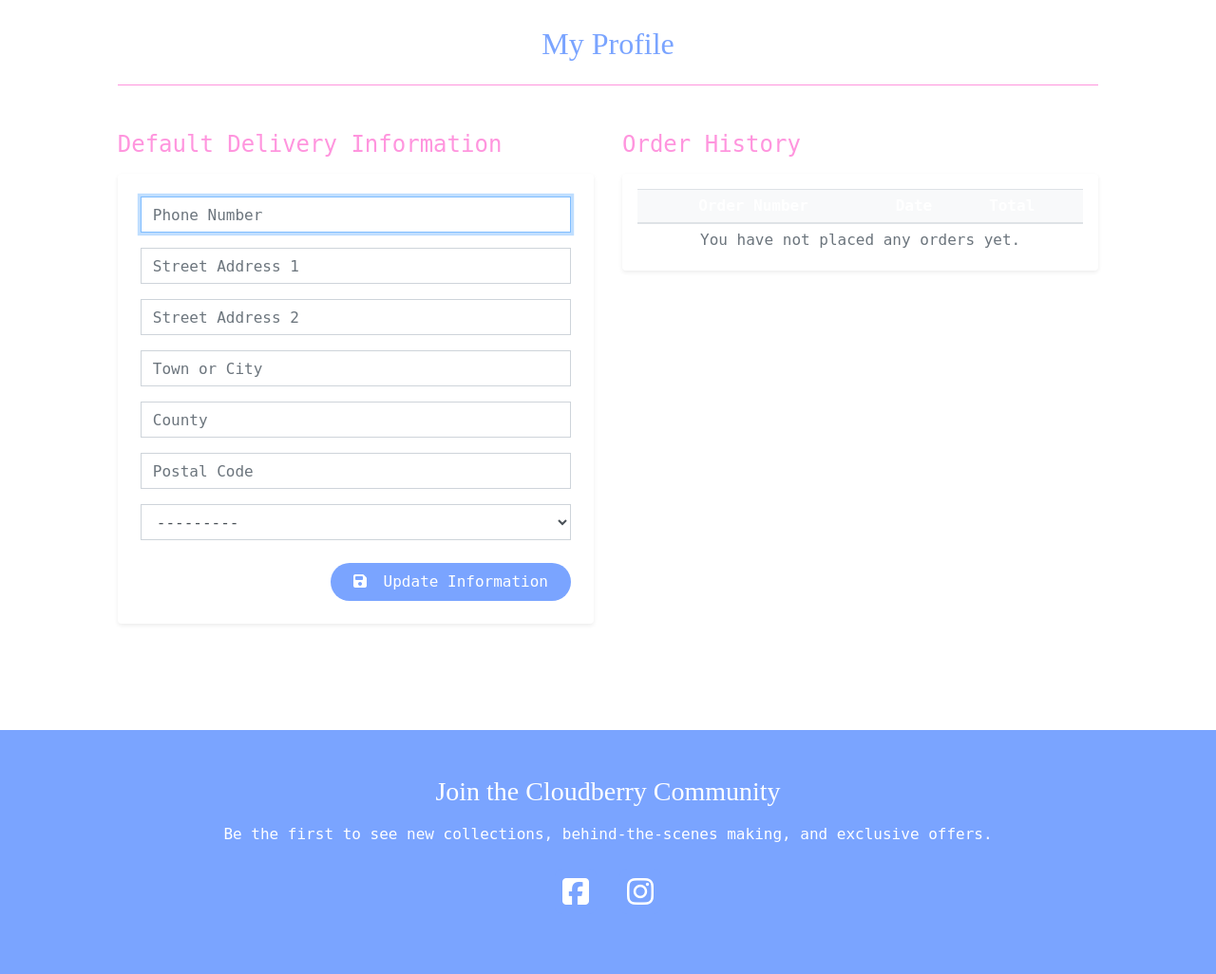
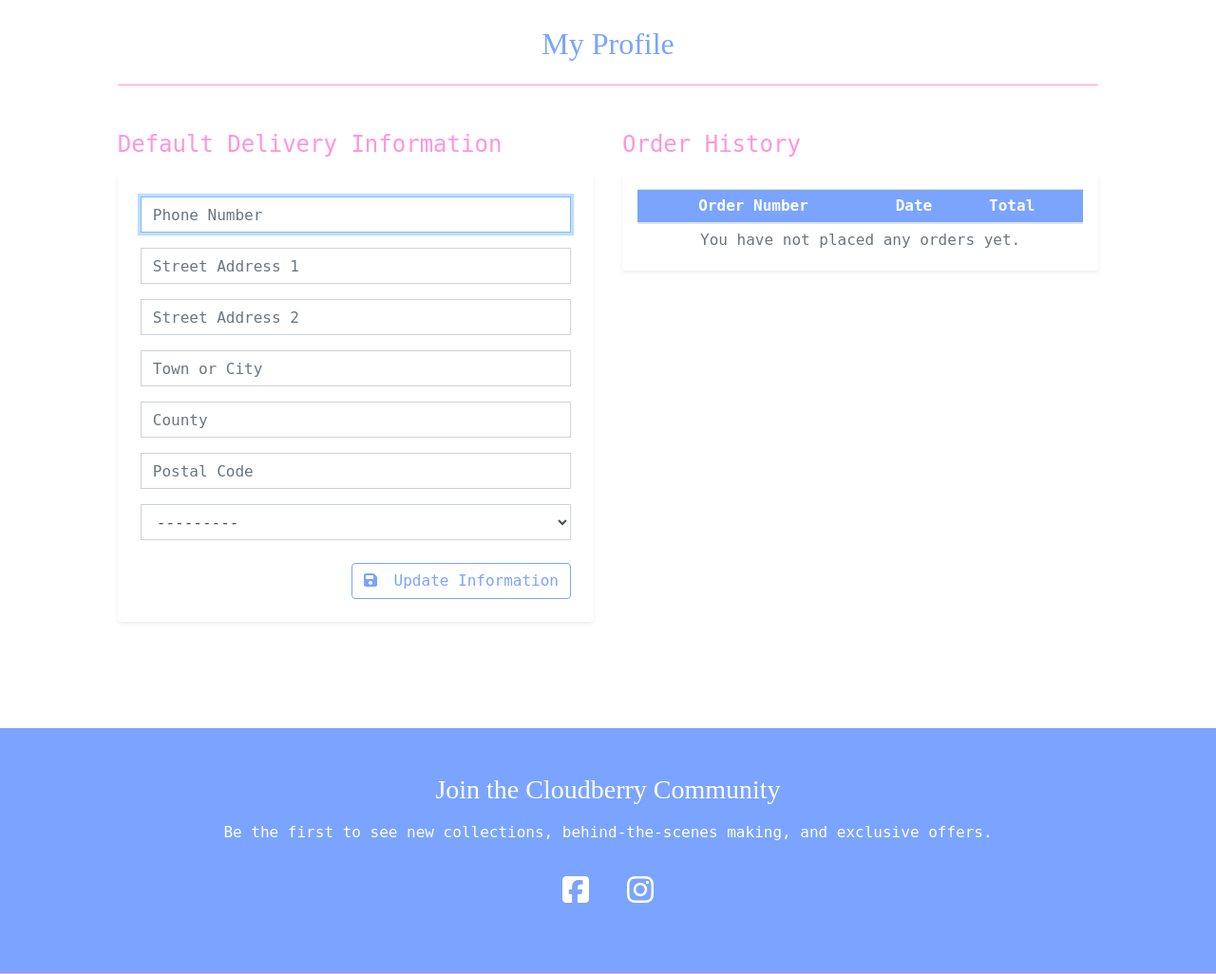
Before and after one commit to naomihunt25/cloudberry_clay, a Django app: page /profile/ in a window 1280 px wide. Shown: the part 237-1263 px from the top of the page at 95% size. Run offline with Django 3.2, Linux system fonts and the light colour scheme; the visitor is signed in with stand-in values (Sample User, id 1); data comes from the database, SQL or seed files in the repository; data that the repository does not hold is empty; parts of the project's set-up code (start-up, migrations or seed data) failed here and were passed over; some libraries are stand-ins or nearby versions.

Commit message:
fix: Fixed order history in profile

```diff
--- a/checkout/views.py
+++ b/checkout/views.py
@@ -51,6 +51,8 @@ def checkout(request):
             pid = request.POST.get('client_secret').split('_secret')[0]
             order.stripe_pid = pid
             order.original_bag = json.dumps(bag)
+            if request.user.is_authenticated:
+                    order.user = request.user
             order.save()
             for item_id, item_data in bag.items():
                 try:
--- a/profiles/templates/profiles/profile.html
+++ b/profiles/templates/profiles/profile.html
@@ -24,9 +24,8 @@
                 {% csrf_token %}
                 {{ form|crispy }}
                 <div class="text-right mt-4">
-                    <button class="btn rounded-pill px-4 py-2 text-white"
-                            style="background-color: var(--accent-blue); border: none;">
-                        <i class="fas fa-save mr-2"></i> Update Information
+                    <button class="btn btn-outline-primary">
+                            <i class="fas fa-save mr-2"></i> Update Information
                     </button>
                 </div>
             </form>
@@ -37,7 +36,7 @@
             <h4 class="text-accent-pink mb-3">Order History</h4>
             <div class="table-responsive shadow-sm rounded bg-white p-3">
                 <table class="table table-sm text-center mb-0">
-                    <thead class="bg-light">
+                    <thead style="background-color: var(--accent-blue); color: white;">
                         <tr>
                             <th>Order Number</th>
                             <th>Date</th>
```
